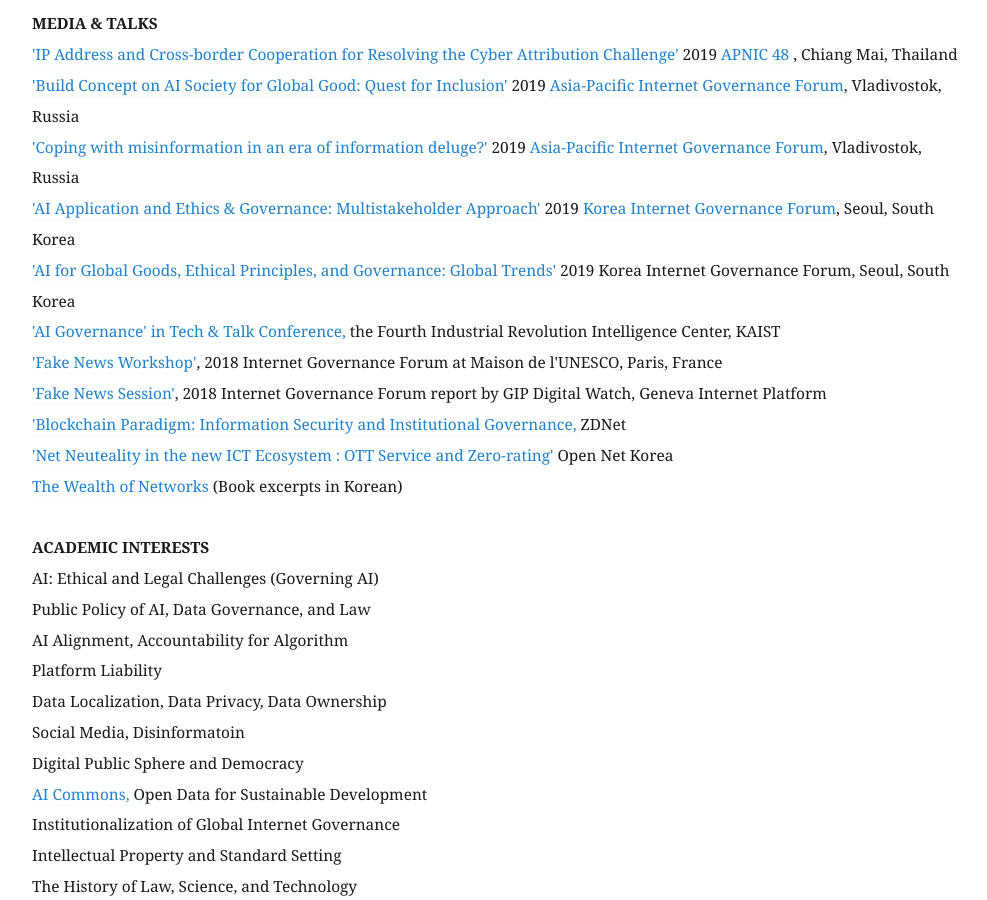
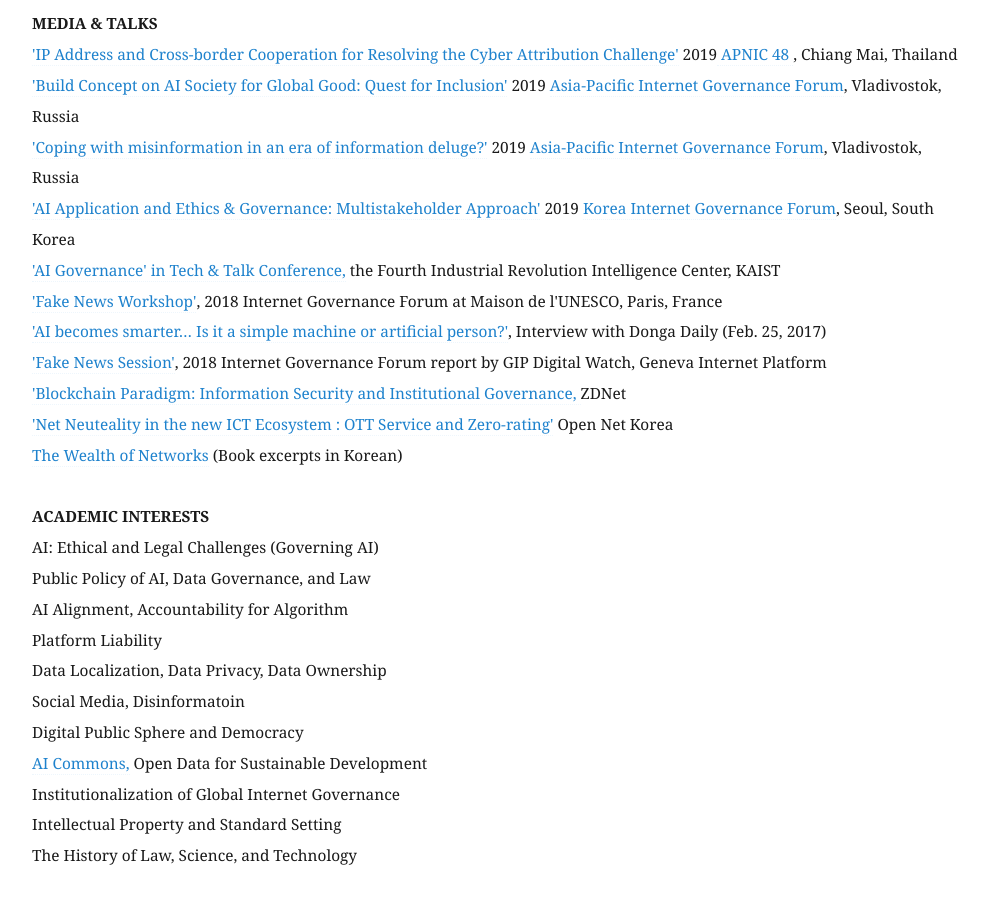
Before and after one commit to eunchangchoi/eunchangchoi.github.io, a Jekyll site: the page built from index.md, in a window 1280 px wide and 900 px high, scrolled down 1741 px. Shown: the whole window, without its empty margins (68-1055 px from the left). Built offline with Jekyll 4.4.1, drawn with Linux system fonts in a browser that asks for light colours.

Commit message:
Update index.md

```diff
--- a/index.md
+++ b/index.md
@@ -31,10 +31,10 @@
 <a href="https://www.ftp.asia/index.php/s/tLZWIWMG1Qp7oA0">'Build Concept on AI Society for Global Good: Quest for Inclusion'</a> 2019 <a href="https://2019.aprigf.asia/prog"> Asia-Pacific Internet Governance Forum</a>, Vladivostok, Russia <br>
  <a href="https://www.ftp.asia/index.php/s/HGkuD3YVUBssKrP">'Coping with misinformation in an era of information deluge?'</a> 2019 <a href="https://2019.aprigf.asia/prog"> Asia-Pacific Internet Governance Forum</a>, Vladivostok, Russia <br>
  <a href="https://youtu.be/92cmsMv6xhQ?t=451">'AI Application and Ethics & Governance: Multistakeholder Approach'</a> 2019 <a href="http://krigf.kr/"> Korea Internet Governance Forum</a>, Seoul, South Korea <br>
- <a href="https://www.youtube.com/watch?v=0-ysDtfJ8Jk">'AI for Global Goods, Ethical Principles, and Governance: Global Trends'</a>  2019 Korea Internet Governance Forum, Seoul, South Korea<br>
   <a href="https://www.kaist.ac.kr/_prog/_board/?mode=V&no=96361&code=kaist_news&site_dvs_cd=kr&menu_dvs_cd=&list_typ=B&skey=&sval=&smonth=&site_dvs=&GotoPage=1"> 'AI Governance' in Tech & Talk Conference,</a> the Fourth Industrial Revolution Intelligence Center, KAIST <br>
    <a href="https://www.youtube.com/watch?v=quo1DLyitf8">'Fake News Workshop'</a>, 2018 Internet Governance Forum at Maison de l'UNESCO, Paris, France <br>
-   <a href="https://dig.watch/sessions/session-fakenews">'Fake News Session'</a>, 2018 Internet Governance Forum report by GIP Digital Watch, Geneva Internet Platform <br>
+   <a href="www.donga.com/news/article/all/20170225/83056178/1">'AI becomes smarter… Is it a simple machine or artificial person?'</a>,  Interview with Donga Daily (Feb. 25, 2017)<br>
+  <a href="https://dig.watch/sessions/session-fakenews">'Fake News Session'</a>, 2018 Internet Governance Forum report by GIP Digital Watch, Geneva Internet Platform <br>
    <a href="http://www.zdnet.co.kr/view/?no=20170915172456&from=Mobile">'Blockchain Paradigm: Information Security and Institutional Governance, </a>ZDNet <br>
   <a href="https://opennet.or.kr/wp-content/uploads/2015/08/발표자료-Net-Neutrality-OTT-Zero-ratinghandout-2015812-.pdf"> 'Net Neuteality in the new ICT Ecosystem : OTT Service and Zero-rating'</a> Open Net Korea<br>
   <a href="http://wealthofnetworks.kr"> The Wealth of Networks</a> (Book excerpts in Korean)
```
